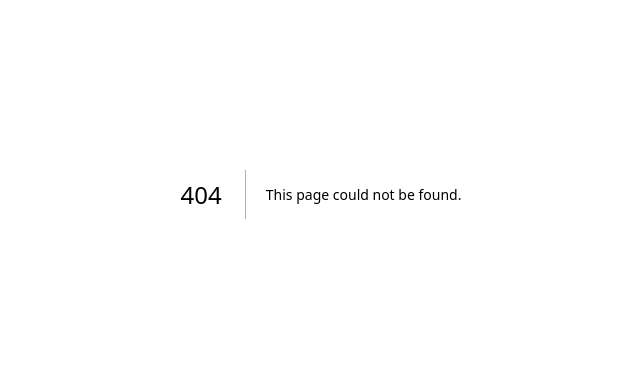
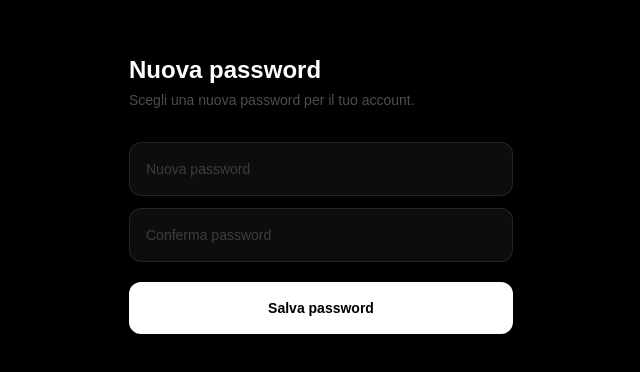
Before and after one commit to ctrlzacca/av-workflow-manager, a Next.js app: page /reset-password in a window 1280 px wide. Before the commit this address had no page. Shown: the part 206-578 px from the top of the page, without its empty margins (319-959 px from the left). Built offline with nearby package versions, Linux system fonts and the light colour scheme; no server answers.

Commit message:
recupero password_2

```diff
--- /dev/null
+++ b/app/reset-password/page.tsx
@@ -0,0 +1,38 @@
+"use client";
+import { useState } from "react";
+import { useRouter } from "next/navigation";
+import { supabase } from "@/app/lib/supabase";
+
+export default function ResetPasswordPage() {
+  const router = useRouter();
+  const [password, setPassword] = useState("");
+  const [confirm, setConfirm] = useState("");
+  const [error, setError] = useState("");
+  const [loading, setLoading] = useState(false);
+
+  async function handleReset() {
+    if (password !== confirm) { setError("Le password non coincidono."); return; }
+    if (password.length < 6) { setError("Minimo 6 caratteri."); return; }
+    setLoading(true);
+    const { error } = await supabase.auth.updateUser({ password });
+    if (error) { setError("Errore. Riprova."); setLoading(false); return; }
+    router.push("/");
+  }
+
+  return (
+    <main className="min-h-screen bg-black text-white flex flex-col items-center justify-center px-6">
+      <div className="w-full max-w-sm">
+        <h1 className="text-2xl font-bold mb-1">Nuova password</h1>
+        <p className="text-white/30 text-sm mb-8">Scegli una nuova password per il tuo account.</p>
+        <div className="space-y-3">
+          <input type="password" value={password} onChange={(e) => setPassword(e.target.value)} placeholder="Nuova password" className="w-full p-4 bg-white/5 border border-white/10 rounded-xl text-white placeholder:text-white/20 focus:outline-none focus:border-white/30 text-sm" />
+          <input type="password" value={confirm} onChange={(e) => setConfirm(e.target.value)} placeholder="Conferma password" className="w-full p-4 bg-white/5 border border-white/10 rounded-xl text-white placeholder:text-white/20 focus:outline-none focus:border-white/30 text-sm" />
+        </div>
+        {error && <p className="text-red-400 text-xs mt-3">{error}</p>}
+        <button onClick={handleReset} disabled={loading} className="w-full mt-5 py-4 bg-white text-black rounded-xl font-semibold text-sm disabled:opacity-50">
+          {loading ? "Salvataggio..." : "Salva password"}
+        </button>
+      </div>
+    </main>
+  );
+}
--- a/middleware.ts
+++ b/middleware.ts
@@ -26,6 +26,7 @@ export async function middleware(req: NextRequest) {
 const isAuthPage = req.nextUrl.pathname.startsWith("/login") ||
   req.nextUrl.pathname.startsWith("/register") ||
   req.nextUrl.pathname.startsWith("/splash");
+  req.nextUrl.pathname.startsWith("/reset-password");
 
   if (!session && !isAuthPage) {
     return NextResponse.redirect(new URL("/login", req.url));
```
